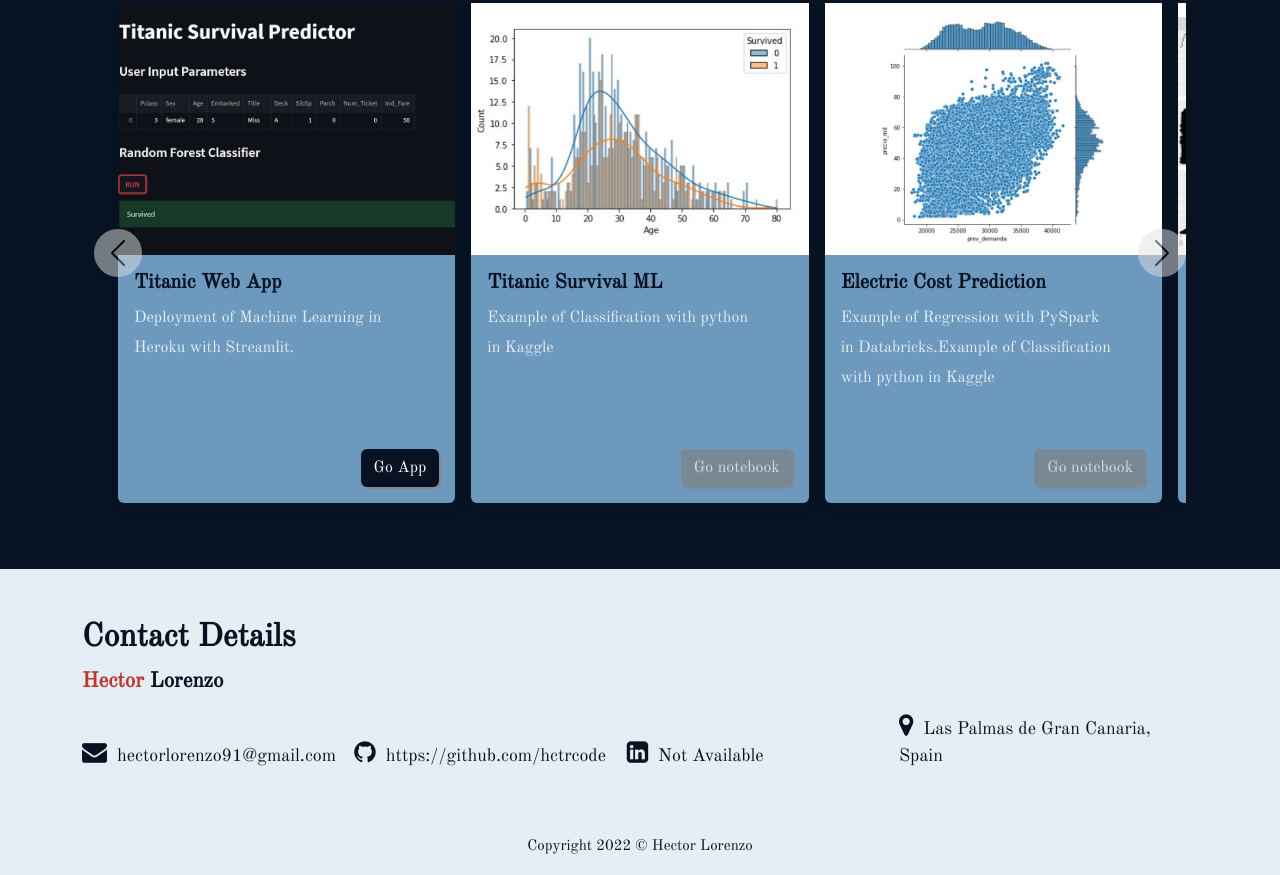
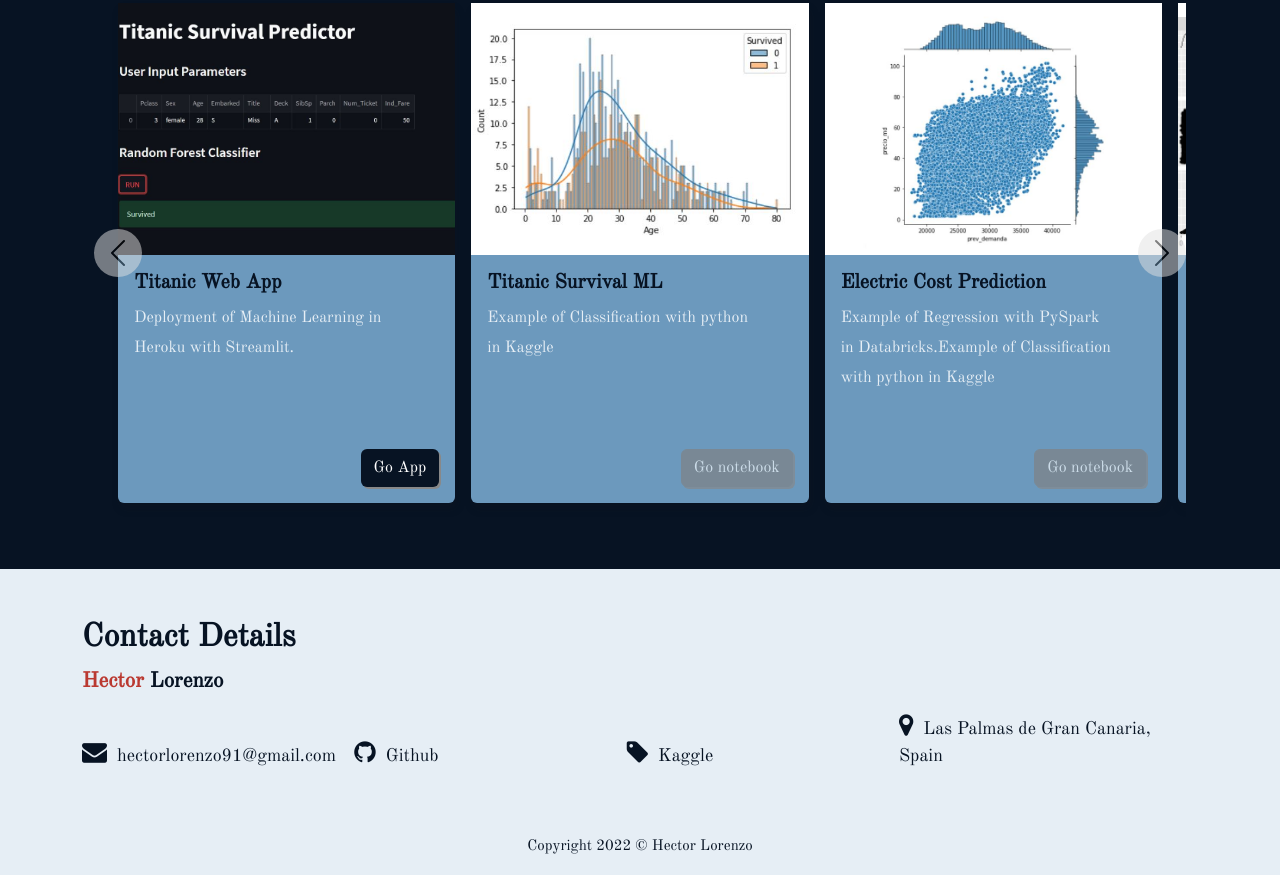
Before and after one commit to hctrcode/personal-website, a plain HTML site: page index.html in a window 1280 px wide. Shown: the part 2581-3456 px from the top of the page. Drawn offline with nearby package versions, Linux system fonts and the light colour scheme; a script that the page names is missing.

Commit message:
add kaggle account

```diff
--- a/index.html
+++ b/index.html
@@ -485,16 +485,17 @@
                   aria-hidden="true"
                 ></i
               ></a>
-              https://github.com/hctrcode
+              Github
             </p>
             <p class="foot-links">
-              <a href="https://github.com/hctrcode" target="_blank"
+              <a href="https://www.kaggle.com/hectorlorenzo" target="_blank"
                 ><i
-                  class="fa fa-linkedin-square darky hov-red-font"
+                  class="darky hov-red-font fa fa-tag"
+                  aria-hidden="true"
                   aria-hidden="true"
                 ></i
               ></a>
-              Not Available
+              Kaggle
             </p>
             <p class="foot-links">
               <i
```
